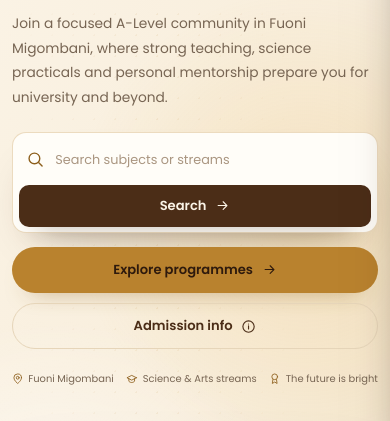
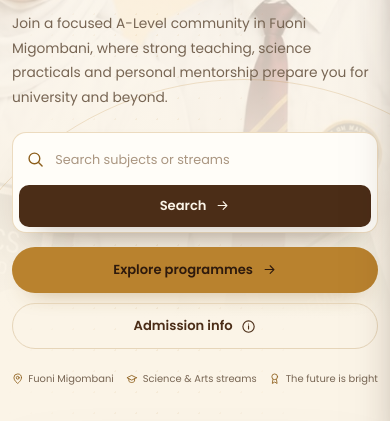
Before and after one commit to ahmed-git1212/zan_plan_academy, a plain HTML site: page index.html in a window 390 px wide. Shown: the part 359-780 px from the top of the page. Drawn offline with Linux system fonts and the light colour scheme.

Commit message:
Show the student photo behind the mobile hero
- Phones (<=760px): use students-hero.jpg as a soft hero background with a cream scrim so the photo is visible on landing without scrolling
- Hide the separate hero photo card on phones to avoid a duplicate and a second scroll
- Keep the framed desktop/tablet hero unchanged

```diff
--- a/assets/styles.css
+++ b/assets/styles.css
@@ -612,6 +612,13 @@ a:focus-visible, button:focus-visible, input:focus-visible, select:focus-visible
 @media (max-width: 760px) {
   .container { width: min(100% - 1.5rem, 620px); }
   .section { padding: 4.3rem 0; }
+  /* On phones the student photo becomes the hero backdrop so it is visible without scrolling. */
+  .hero {
+    background:
+      linear-gradient(180deg, rgba(251, 244, 231, 0.97) 0%, rgba(251, 244, 231, 0.9) 9%, rgba(251, 244, 231, 0.72) 22%, rgba(251, 244, 231, 0.8) 44%, rgba(251, 244, 231, 0.94) 62%, var(--cream) 80%),
+      url("images/students-hero.jpg") no-repeat center 22% / cover;
+  }
+  .hero-visual { display: none; }
   .header-inner { min-height: 70px; gap: 0.7rem; }
   .brand-crest { width: 48px; height: 48px; }
   .brand-copy strong { font-size: 0.8rem; }
```
Also changed, not shown: 1 other file.
